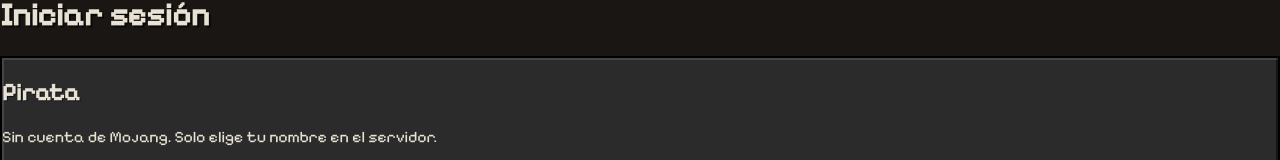
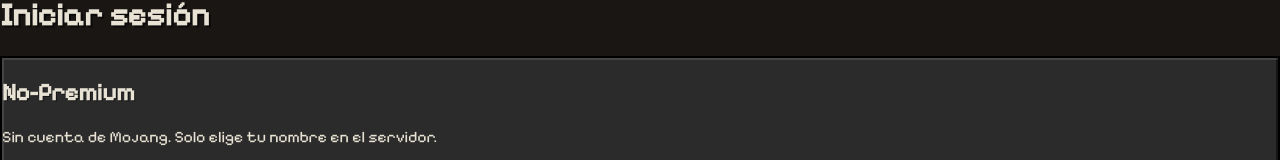
Before and after one commit to jmpz2026/DbrLauncher, a React (Vite) app in the folder src/renderer/: page / in a window 1280 px wide. Shown: the part 1184-1344 px from the top of the page. Built offline with nearby package versions, Linux system fonts and the light colour scheme.

Commit message:
ui: renombrar login 'Pirata' -> 'No-Premium'

```diff
--- a/src/renderer/src/screens/Login.tsx
+++ b/src/renderer/src/screens/Login.tsx
@@ -49,7 +49,7 @@
         <section className="mc-panel flex flex-col gap-4 p-6">
           <div className="flex items-center gap-2">
             <span className="h-4 w-2 bg-muted" />
-            <h2 className="mc-text-sm text-lg font-bold uppercase tracking-wide text-text">Pirata</h2>
+            <h2 className="mc-text-sm text-lg font-bold uppercase tracking-wide text-text">No-Premium</h2>
           </div>
           <p className="text-xs leading-relaxed text-muted">
             Sin cuenta de Mojang. Solo elige tu nombre en el servidor.
```
